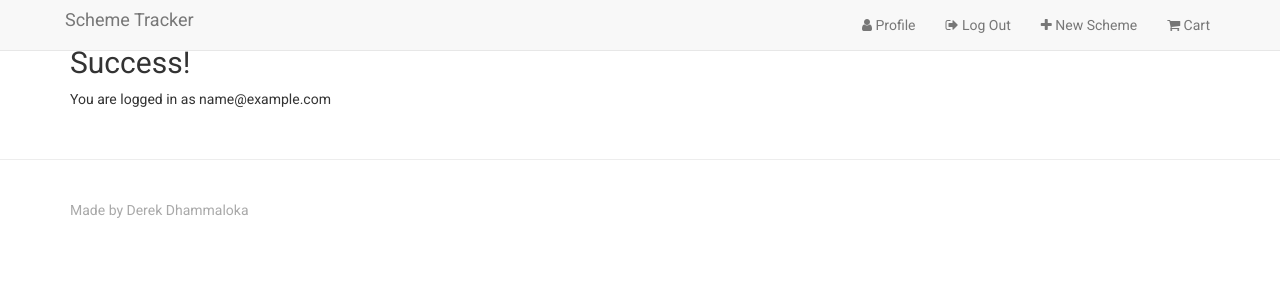
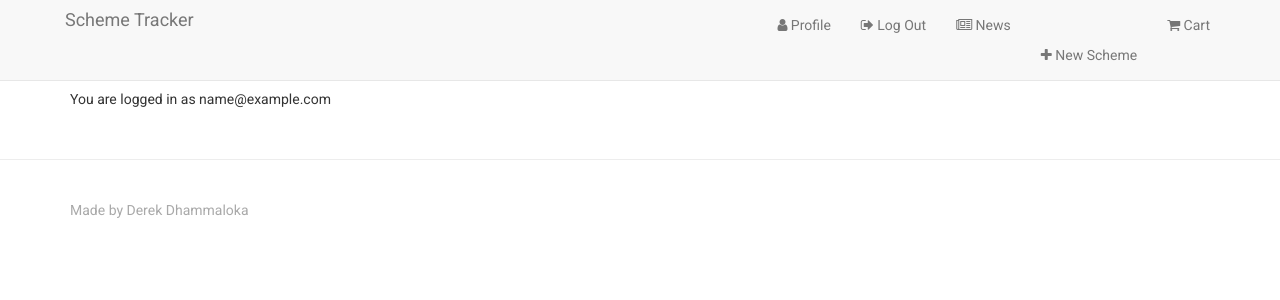
Before and after one commit to derektypist/scheme-tracker, a Django app: page /accounts/profile/ in a window 1280 px wide. Shown: the top 300 px of the page. Run offline with Django 3.2, Linux system fonts and the light colour scheme; the visitor is signed in with stand-in values (Sample User, id 1); some libraries are stand-ins or nearby versions.

Commit message:
Created news.html

```diff
--- a/schemetrack/urls.py
+++ b/schemetrack/urls.py
@@ -21,6 +21,7 @@ from products import urls as urls_products
 from cart import urls as urls_cart
 from search import urls as urls_search
 from checkout import urls as urls_checkout
+from news import urls as urls_news
 from products.views import all_products
 from django.views import static
 from .settings import MEDIA_ROOT
@@ -35,5 +36,6 @@ urlpatterns = [
     url(r'^cart/', include(urls_cart)),
     url(r'^checkout/', include(urls_checkout)),
     url(r'^search/', include(urls_search)),
+    url(r'^news/', include(urls_news)),
     url(r'^media/(?P<path>.*)$', static.serve, {'document_root': MEDIA_ROOT})
 ]
--- a/templates/base.html
+++ b/templates/base.html
@@ -28,11 +28,12 @@
                     <span class="icon-bar"></span>
                     <span class="icon-bar"></span>
                 </button>
-                <a class="navbar-brand" href="/">Scheme Tracker</a>
+
+                <a class="navbar-brand" href="{% url 'news' %}" title="News Page">Scheme Tracker</a>
             </div>
             <div id="navbar" class="navbar-collapse collapse">
                 <ul class="nav navbar-nav navbar-right">
-                    <!-- Set Up Navigation Menu -->
+                    <!-- Set Up Navigation Menu with Icons-->
                     {% if user.is_authenticated %}
                         <li><a href="{% url 'profile' %}"><i class="fa fa-user"></i> Profile</a></li>
                         <li><a href="{% url 'logout' %}"><i class="fa fa-sign-out"></i> Log Out</a></li>
@@ -40,6 +41,7 @@
                         <li><a href="{% url 'register' %}"><i class="fa fa-user-plus"></i> Register</a></li>
                         <li><a href="{% url 'login' %}"><i class="fa fa-sign-in"></i> Log In</a></li>
                     {% endif %}
+                    <li><a href="{% url 'news' %}"><i class="fa fa-newspaper-o"></i> News</li>
                     <li>
                         <a href="{% url 'new_scheme' %}"><i class="fa fa-plus"></i> New Scheme</a>
                     </li>
```
Also changed, not shown: news/templates/news.html (added).
